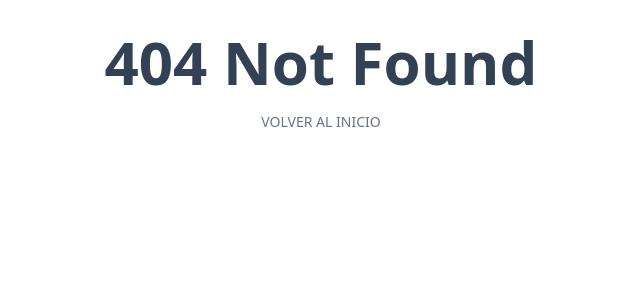
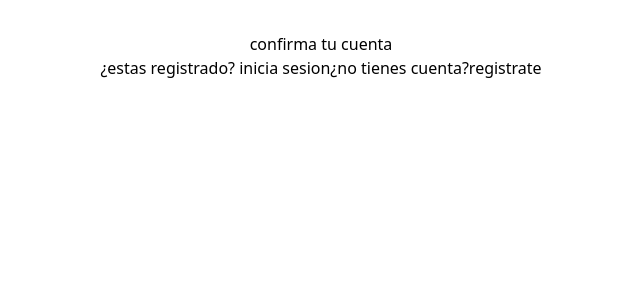
Before and after one commit to matss91/react-frontent, a React (Vite) app: page /confirmar/1 in a window 1280 px wide. Before the commit this address had no page. Shown: the top 300 px of the page, without its empty margins (319-959 px from the left). Built offline with nearby package versions, Linux system fonts and the light colour scheme; no server answers.

Commit message:
chequeo de cuenta realizado

```diff
--- a/src/App.tsx
+++ b/src/App.tsx
@@ -7,7 +7,7 @@ import {Login}from"./pages/Login"
 import {NotFound}from"./pages/NotFound"
 import {ForgetPassword}from"./pages/ForgetPassword"
 import Register from './pages/Register'
-
+import { ConfirmAccount } from './pages/ConfirmAccount'
 function App() {
 
 
@@ -20,6 +20,7 @@ function App() {
 <Route path="/"  element={< Authlayout/>}></Route>
 <Route index  element={< Login/>}></Route>
 <Route path="/register" element={<Register/>}></Route>
+<Route path="/confirmar/:token" element={< ConfirmAccount></ConfirmAccount>}></Route>
 <Route path="forget-password" element={<ForgetPassword/>}></Route>
 <Route path="*" element={<NotFound/>}></Route>
 
--- a/src/hooks/useAuth.tsx
+++ b/src/hooks/useAuth.tsx
@@ -1,4 +1,4 @@
-import AuthContext from "../context/authProvider"
+import AuthContext from "../context/AuthProvider"
 import { useContext } from "react"
  const useAuth=()=>{
 
--- a/src/pages/ConfirmAccount.jsx
+++ /dev/null
@@ -1,12 +0,0 @@
-import React from 'react'
-
-const ConfirmAccount = () => {
-  return (
-    <>
-    <h1>confirma tu cuenta </h1>
-    <div></div>
-    </>
-  )
-}
-
-export default ConfirmAccount
--- /dev/null
+++ b/src/pages/ConfirmAccount.tsx
@@ -0,0 +1,39 @@
+
+import { Link, useParams } from "react-router-dom"
+import { useEffect } from "react";
+
+import { clientAxios } from "../config/clientAxios";
+export const ConfirmAccount = () => {
+  const {token}=useParams()
+
+  useEffect(() => {
+    const ConfirmAccount=async()=>{
+try {
+  const responseAxios=await clientAxios.get(`checked?token=${token}`)
+  console.log(responseAxios)
+} catch (error) {
+  console.log(error)
+}
+
+    }
+
+ConfirmAccount()
+    return () => {
+
+    };
+  }, []);
+  return (
+    <>
+    <h1>confirma tu cuenta </h1>
+    <div>
+
+
+
+      <nav>
+      <Link to="/">¿estas registrado? inicia sesion</Link>
+      <Link to="/register">¿no tienes cuenta?registrate</Link>
+      </nav>
+      </div>
+    </>
+  )
+}
--- a/src/pages/Register.tsx
+++ b/src/pages/Register.tsx
@@ -47,7 +47,7 @@ if(formValues.password!=formValues.password2){
 }
 try {
   const response=await clientAxios.post("/register",{name:formValues.name,email:formValues.email,password:formValues.password})
-  showMessajeResponse("mensaje",response.data.msg,"error")
+  showMessajeResponse("mensaje",response.data.msg,"success")
 } catch (error) {
   console.log(error)
 }
```
